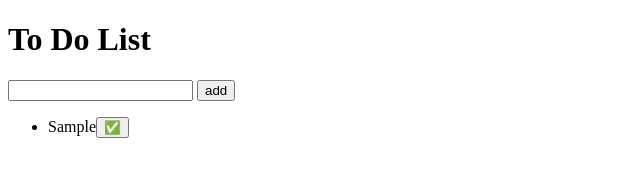
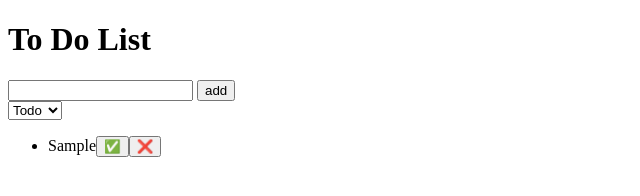
Before and after one commit to ChoiWonYu/JS_basic_todoList, a plain HTML site: page index.html in a window 1280 px wide. Both pictures are taken after typing "Sample" into the empty fields and a click on the button "add". Shown: the whole page, without its empty margins (0-640 px from the left). Drawn offline with Linux system fonts and the light colour scheme.

Commit message:
feat: todo done 구분

```diff
--- a/index.html
+++ b/index.html
@@ -7,10 +7,16 @@
   </head>
   <body>
     <h1>To Do List</h1>
-    <form id="todoForm">
-      <input id="todoInput" type="text" />
-      <button id="todoBtn" type="submit">add</button>
-    </form>
+    <div>
+      <form id="todoForm">
+        <input id="todoInput" type="text" />
+        <button id="todoBtn" type="submit">add</button>
+      </form>
+      <select id="todoSelect">
+        <option value="Todo">Todo</option>
+        <option value="Done">Done</option>
+      </select>
+    </div>
     <ul id="todoList"></ul>
     <script src="index.js"></script>
   </body>
--- a/index.js
+++ b/index.js
@@ -1,6 +1,7 @@
 const todoForm = document.getElementById("todoForm");
 const todoInput = document.getElementById("todoInput");
 const todoList = document.getElementById("todoList");
+const todoSelect = document.getElementById("todoSelect");
 
 let todoArr = [];
 let id = 0;
@@ -11,6 +12,7 @@ const addTodo = (todo) => {
     {
       id: id++,
       action: todo,
+      status: "Todo",
     },
   ];
 };
@@ -18,21 +20,41 @@ const deleteTodo = (id) => {
   todoArr = todoArr.filter((todo) => todo.id !== id);
   showTodo();
 };
+const doneTodo = (doneTodo) => {
+  newTodo = {
+    ...doneTodo,
+    status: "Done",
+  };
+  todoArr = todoArr.filter((todo) => todo.id !== doneTodo.id);
+  todoArr = [...todoArr, newTodo];
+  showTodo();
+};
 
 const showTodo = () => {
+  const select = todoSelect.value;
   todoList.innerHTML = null;
   todoArr.forEach((todo) => {
-    const todoAction = document.createElement("li");
-    const todoContainer = document.createElement("div");
-    const todoDoneBtn = document.createElement("button");
+    if (select == todo.status) {
+      const todoAction = document.createElement("li");
+      const todoContainer = document.createElement("div");
+      const DeleteBtn = document.createElement("button");
 
-    todoDoneBtn.addEventListener("click", () => deleteTodo(todo.id));
-    todoDoneBtn.innerHTML = "✅";
-    todoContainer.innerHTML = todo.action;
-    todoContainer.appendChild(todoDoneBtn);
-    todoAction.appendChild(todoContainer);
+      DeleteBtn.addEventListener("click", () => deleteTodo(todo.id));
+      DeleteBtn.innerHTML = "❌";
+      todoContainer.innerHTML = todo.action;
 
-    todoList.appendChild(todoAction);
+      if (select == "Todo") {
+        const todoDoneBtn = document.createElement("button");
+        todoDoneBtn.addEventListener("click", () => doneTodo(todo));
+        todoDoneBtn.innerHTML = "✅";
+        todoContainer.appendChild(todoDoneBtn);
+      }
+
+      todoContainer.appendChild(DeleteBtn);
+      todoAction.appendChild(todoContainer);
+
+      todoList.appendChild(todoAction);
+    }
   });
 };
 
@@ -42,5 +64,9 @@ const onSubmit = (e) => {
   todoInput.value = "";
   showTodo();
 };
+const onSelectChange = (e) => {
+  showTodo();
+};
 
+todoSelect.addEventListener("change", onSelectChange);
 todoForm.addEventListener("submit", onSubmit);
```
